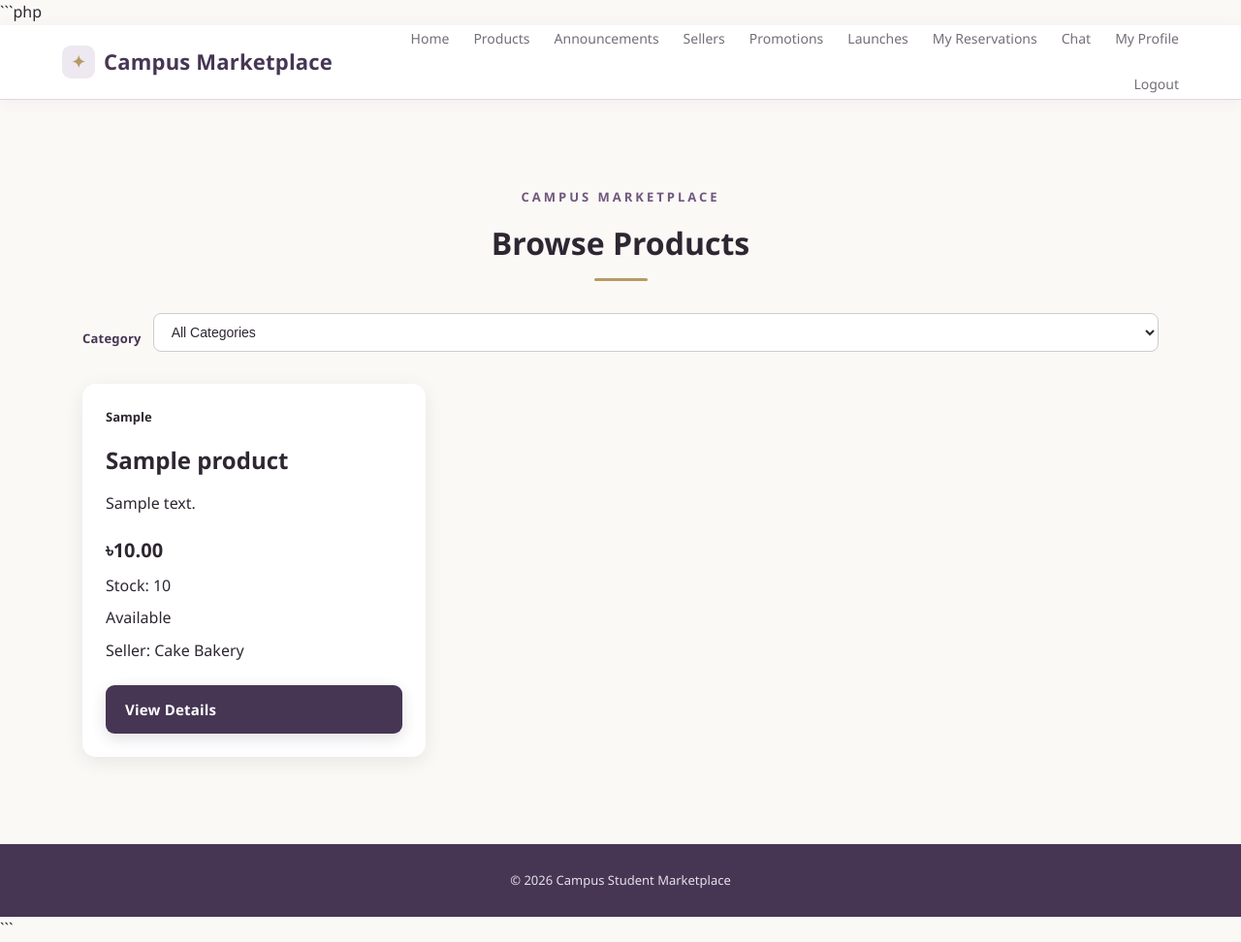
After one commit to anfa1205/campus_marketplace, a PHP site: page /buyer/products/index.php in a window 1280 px wide. The commit adds this page. Shown: the whole page at 97% size. Run offline with PHP 8.4, Linux system fonts and the light colour scheme; the visitor is signed in with stand-in values (Sample User, id 1); data comes from the database, SQL or seed files in the repository; tables that the repository leaves empty hold one stand-in row (values such as "Sample post").

Commit message:
Update product management

````diff
--- a/assets/css/style.css
+++ b/assets/css/style.css
@@ -1981,10 +1981,165 @@ footer {
     .announcement-quantity {
         width: 100%;
     }
-
-
     .announcement-card-actions {
         flex-direction: row;
     }
 
 }
+
+
+/* ================================
+   BUYER PRODUCTS
+================================ */
+
+.buyer-products-page {
+    max-width: 1200px;
+    margin: 0 auto;
+    padding: 40px 20px;
+}
+
+.products-header {
+    text-align: center;
+    margin-bottom: 30px;
+}
+
+.products-header h1 {
+    margin-bottom: 10px;
+}
+
+.product-filter {
+    margin-bottom: 30px;
+}
+
+.product-filter form {
+    display: flex;
+    align-items: center;
+    gap: 12px;
+}
+
+.product-filter label {
+    font-weight: 600;
+}
+
+.product-filter select {
+    padding: 10px 14px;
+    border-radius: 8px;
+    border: 1px solid #ccc;
+    background: white;
+}
+
+.products-grid {
+    display: grid;
+    grid-template-columns: repeat(3, 1fr);
+    gap: 24px;
+}
+
+.product-card {
+    background: white;
+    border-radius: 14px;
+    padding: 24px;
+    box-shadow: 0 5px 20px rgba(0, 0, 0, 0.08);
+}
+
+.product-category {
+    display: inline-block;
+    font-size: 13px;
+    font-weight: 600;
+    margin-bottom: 10px;
+}
+
+.product-card h2 {
+    margin: 5px 0 12px;
+}
+
+.product-description {
+    min-height: 45px;
+    line-height: 1.5;
+}
+
+.product-price {
+    font-size: 20px;
+    font-weight: 700;
+}
+
+.product-stock,
+.product-status,
+.product-seller {
+    margin: 8px 0;
+}
+
+.product-card .btn {
+    display: inline-block;
+    margin-top: 15px;
+}
+
+.empty-products {
+    text-align: center;
+    padding: 50px 20px;
+}
+
+
+/* ================================
+   PRODUCT DETAILS
+================================ */
+
+.product-details-page {
+    max-width: 900px;
+    margin: 0 auto;
+    padding: 50px 20px;
+}
+
+.product-details-card {
+    background: white;
+    border-radius: 16px;
+    padding: 35px;
+    box-shadow: 0 5px 25px rgba(0, 0, 0, 0.08);
+}
+
+.product-details-header {
+    margin-bottom: 30px;
+}
+
+.product-details-header h1 {
+    margin-top: 8px;
+}
+
+.product-detail-section {
+    padding: 18px 0;
+    border-bottom: 1px solid #eee;
+}
+
+.product-detail-section h3 {
+    margin-bottom: 8px;
+}
+
+.product-details-actions {
+    margin-top: 30px;
+}
+
+
+/* ================================
+   RESPONSIVE
+================================ */
+
+@media (max-width: 900px) {
+
+    .products-grid {
+        grid-template-columns: repeat(2, 1fr);
+    }
+
+}
+
+
+@media (max-width: 600px) {
+
+    .products-grid {
+        grid-template-columns: 1fr;
+    }
+
+    .product-filter form {
+        flex-direction: column;
+        align-items: flex-start;
+    }
+
+}
--- /dev/null
+++ b/buyer/products/index.php
@@ -0,0 +1,316 @@
+```php
+<?php
+
+require_once "../../config/database.php";
+require_once "../../includes/buyer_check.php";
+
+include "../../includes/header.php";
+
+
+/* Get selected category */
+
+$category = trim($_GET["category"] ?? "");
+
+
+/* Get all categories */
+
+$category_stmt = $pdo->query(
+    "SELECT DISTINCT Category
+     FROM PRODUCT
+     ORDER BY Category"
+);
+
+$categories = $category_stmt->fetchAll();
+
+
+/* Get products */
+
+if ($category !== "") {
+
+    $stmt = $pdo->prepare(
+        "SELECT
+            p.ProductID,
+            p.ProductName,
+            p.Description,
+            p.Category,
+            p.Stock,
+            p.Price,
+            p.Status,
+            s.sellerID,
+            s.Name AS SellerName,
+            s.bussinessName
+
+         FROM PRODUCT p
+
+         INNER JOIN SELLER s
+            ON p.SellerID = s.sellerID
+
+         WHERE p.Category = ?
+
+         ORDER BY p.ProductID DESC"
+    );
+
+    $stmt->execute([
+        $category
+    ]);
+
+} else {
+
+    $stmt = $pdo->query(
+        "SELECT
+            p.ProductID,
+            p.ProductName,
+            p.Description,
+            p.Category,
+            p.Stock,
+            p.Price,
+            p.Status,
+            s.sellerID,
+            s.Name AS SellerName,
+            s.bussinessName
+
+         FROM PRODUCT p
+
+         INNER JOIN SELLER s
+            ON p.SellerID = s.sellerID
+
+         ORDER BY p.ProductID DESC"
+    );
+
+}
+
+$products = $stmt->fetchAll();
+
+?>
+
+
+<div class="buyer-products-page">
+
+    <div class="products-header">
+
+        <p class="dashboard-label">
+            CAMPUS MARKETPLACE
+        </p>
+
+        <h1>
+            Browse Products
+        </h1>
+
+        <div class="title-line"></div>
+
+    </div>
+
+
+    <!-- Category Filter -->
+
+    <div class="product-filter">
+
+        <form method="GET">
+
+            <label for="category">
+                Category
+            </label>
+
+            <select
+                name="category"
+                id="category"
+                onchange="this.form.submit()"
+            >
+
+                <option value="">
+                    All Categories
+                </option>
+
+                <?php foreach (
+                    $categories
+                    as $item
+                ): ?>
+
+                    <option
+                        value="<?= htmlspecialchars(
+                            $item["Category"]
+                        ) ?>"
+                        <?= $category === $item["Category"]
+                            ? "selected"
+                            : "" ?>
+                    >
+
+                        <?= htmlspecialchars(
+                            $item["Category"]
+                        ) ?>
+
+                    </option>
+
+                <?php endforeach; ?>
+
+            </select>
+
+        </form>
+
+    </div>
+
+
+    <!-- Products -->
+
+    <?php if (
+        count($products) === 0
+    ): ?>
+
+        <div class="empty-products">
+
+            <h3>
+                No Products Found
+            </h3>
+
+            <p>
+                There are no products available in this category.
+            </p>
+
+        </div>
+
+
+    <?php else: ?>
+
+        <div class="products-grid">
+
+            <?php foreach (
+                $products
+                as $product
+            ): ?>
+
+
+                <?php
+
+                $stock =
+                    (int) $product["Stock"];
+
+                $status =
+                    trim(
+                        $product["Status"] ?? ""
+                    );
+
+
+                if (
+                    $stock <= 0
+                ) {
+
+                    $display_status =
+                        "Out of Stock";
+
+                } elseif (
+                    strcasecmp(
+                        $status,
+                        "Unavailable"
+                    ) === 0
+                ) {
+
+                    $display_status =
+                        "Unavailable";
+
+                } else {
+
+                    $display_status =
+                        "Available";
+
+                }
+
+                ?>
+
+
+                <div class="product-card">
+
+                    <div class="product-card-content">
+
+                        <span class="product-category">
+
+                            <?= htmlspecialchars(
+                                $product["Category"]
+                            ) ?>
+
+                        </span>
+
+
+                        <h2>
+
+                            <?= htmlspecialchars(
+                                $product["ProductName"]
+                            ) ?>
+
+                        </h2>
+
+
+                        <p class="product-description">
+
+                            <?= htmlspecialchars(
+                                $product["Description"]
+                                    ?? ""
+                            ) ?>
+
+                        </p>
+
+
+                        <p class="product-price">
+
+                            ৳<?= number_format(
+                                (float) $product["Price"],
+                                2
+                            ) ?>
+
+                        </p>
+
+
+                        <p class="product-stock">
+
+                            Stock:
+                            <?= $stock ?>
+
+                        </p>
+
+
+                        <p class="product-status">
+
+                            <?= htmlspecialchars(
+                                $display_status
+                            ) ?>
+
+                        </p>
+
+
+                        <p class="product-seller">
+
+                            Seller:
+                            <?= htmlspecialchars(
+                                $product["bussinessName"]
+                            ) ?>
+
+                        </p>
+
+
+                        <a
+                            href="view.php?id=<?= (int) $product["ProductID"] ?>"
+                            class="btn"
+                        >
+                            View Details
+                        </a>
+
+                    </div>
+
+                </div>
+
+
+            <?php endforeach; ?>
+
+        </div>
+
+    <?php endif; ?>
+
+
+</div>
+
+
+<?php
+
+include "../../includes/footer.php";
+
+?>
+```
````
Also changed, not shown: buyer/products/view.php (added, +261 -0 lines).
